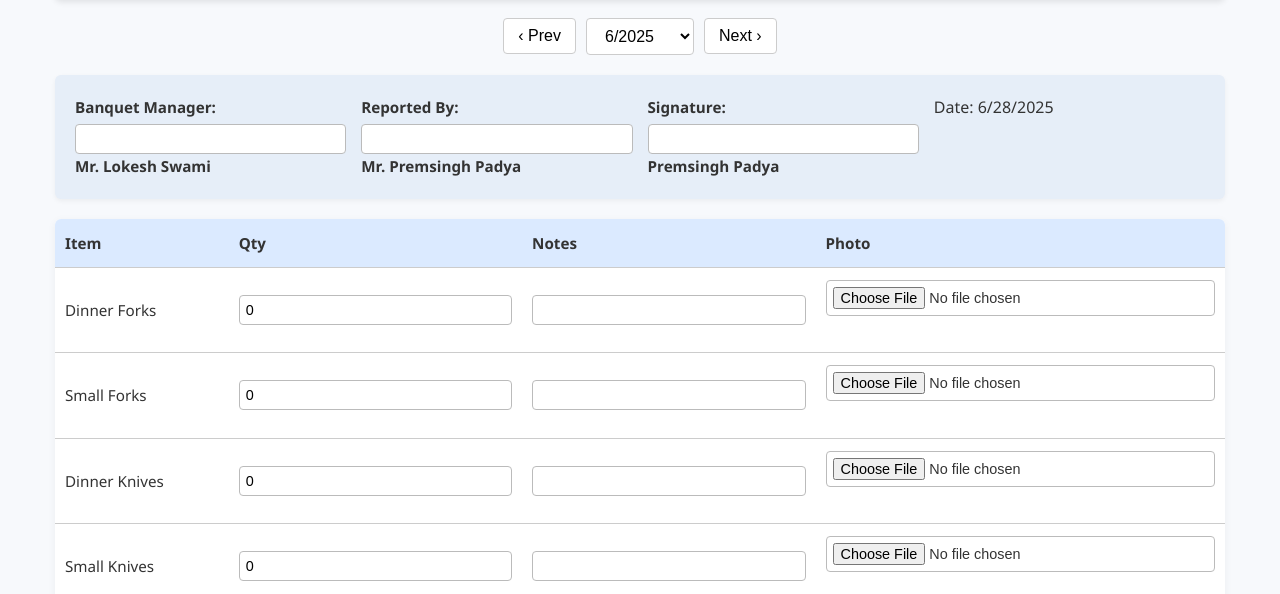
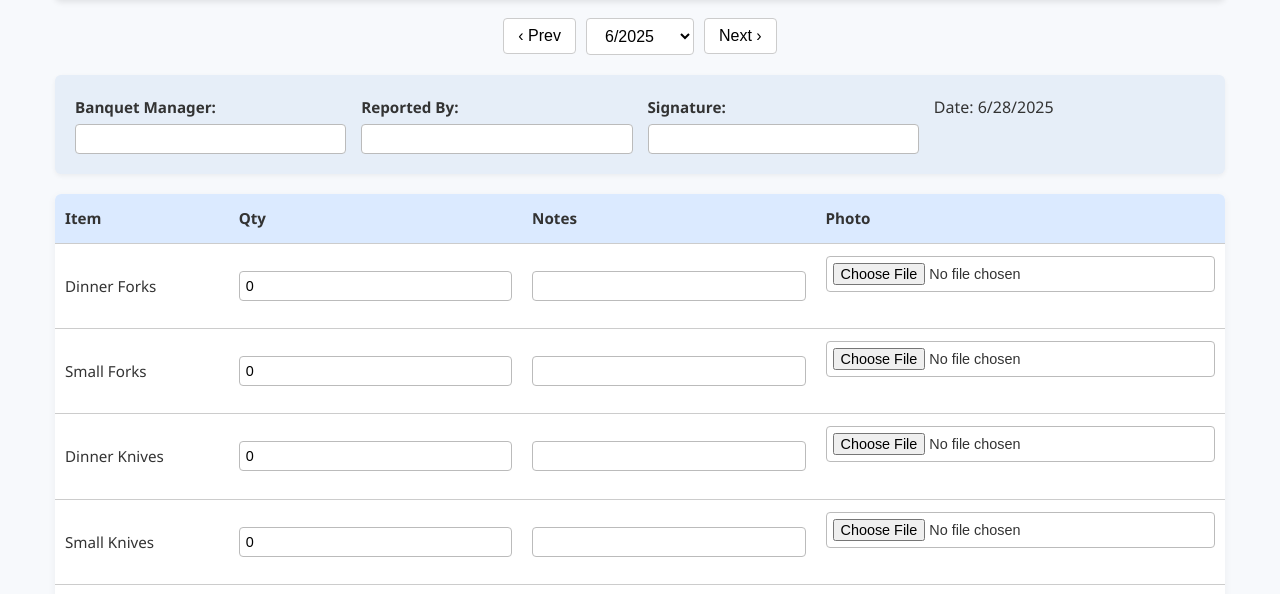
Before and after one commit to premsinghpadyaLC/Hilton_Banquet_Inventory_Check, a plain HTML site: page index.html in a window 1280 px wide. Shown: the part 190-784 px from the top of the page. Drawn offline with nearby package versions, Linux system fonts and the light colour scheme.

Commit message:
Update index.html

```diff
--- a/index.html
+++ b/index.html
@@ -19,9 +19,9 @@
   </section>
 
   <section class="info-section">
-    <label>Banquet Manager: <input type="text" id="managerName"/>Mr. Lokesh Swami</label>
-    <label>Reported By: <input type="text" id="reportedBy"/> Mr. Premsingh Padya</label>
-    <label>Signature: <input type="text" id="signature"/> Premsingh Padya</label>
+    <label>Banquet Manager: <input type="text" id="managerName"/></label>
+    <label>Reported By: <input type="text" id="reportedBy"/></label>
+    <label>Signature: <input type="text" id="signature"/> </label>
     <p>Date: <span id="datetime"></span></p>
   </section>
 
```
